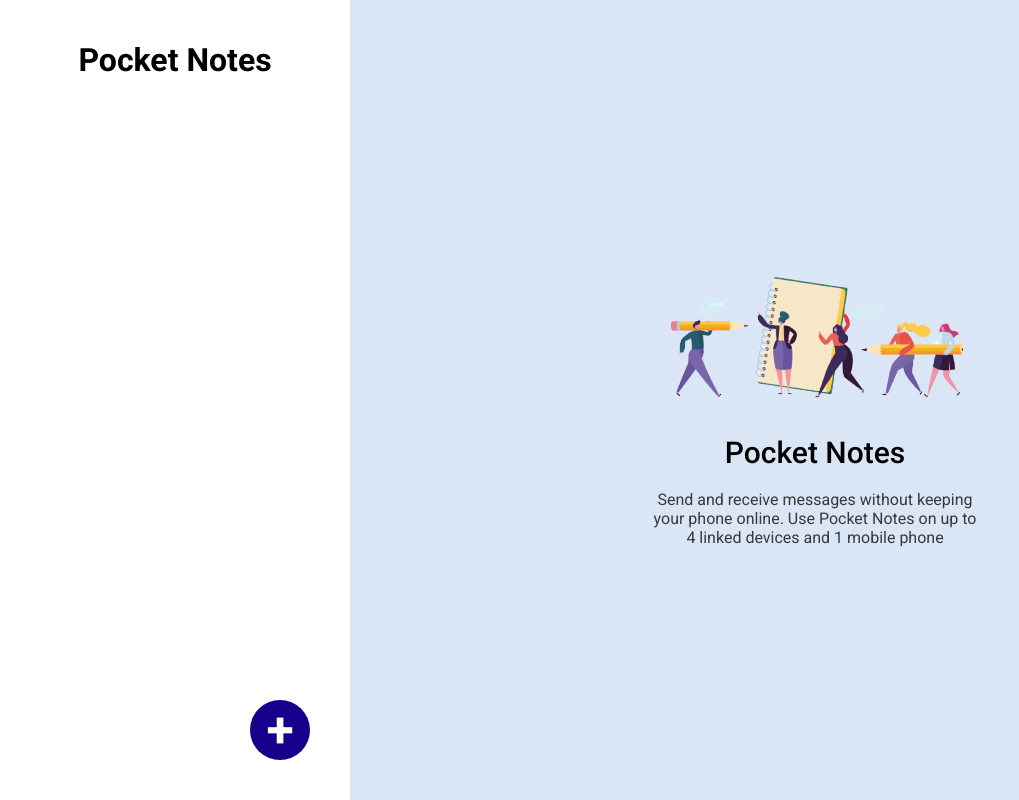
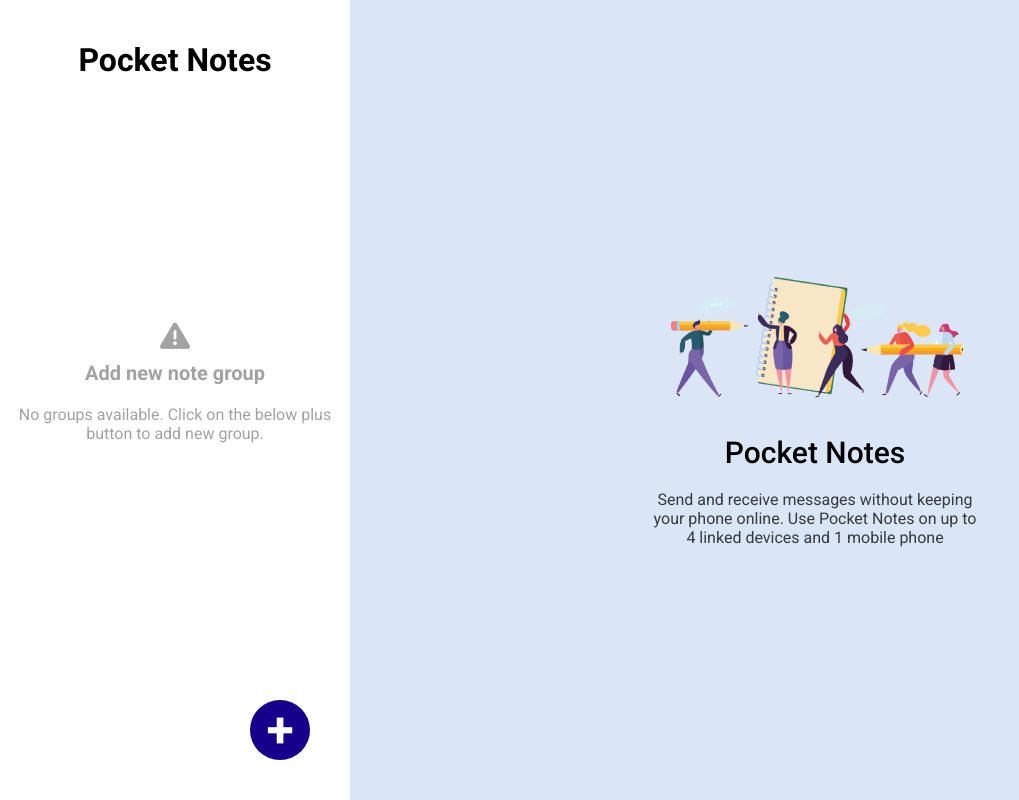
Before and after one commit to chaitanyashimpi/pocket-notes, a React (Create React App) app: page / in a window 1280 px wide. Shown: the whole page, without its empty margins (0-1019 px from the left). Built offline with nearby package versions, Linux system fonts and the light colour scheme.

Commit message:
Add the alert of no group found

```diff
--- a/src/components/NewNoteGroup/NewGroup.jsx
+++ b/src/components/NewNoteGroup/NewGroup.jsx
@@ -143,8 +143,7 @@ const NewGroup = (props) => {
 								className={styles.closeButton}
 								onClick={() => setGroup(false)}
 							>
-								{" "}
-								x
+								<i className="fas fa-times"></i>
 							</div>
 						</form>
 					</div>
--- a/src/components/NewNoteGroup/newgourp.module.css
+++ b/src/components/NewNoteGroup/newgourp.module.css
@@ -104,8 +104,8 @@
     position: absolute;
     top: 10px;
     right: 30px;
-    color: black;
-    font-size: 40px;
+    color: rgba(0, 0, 0, 0.685);
+    font-size: 30px;
     font-weight: 300;
     cursor: pointer;
 }
--- a/src/components/Pocket/Pocket.jsx
+++ b/src/components/Pocket/Pocket.jsx
@@ -20,6 +20,18 @@ const Pocket = (props) => {
 		<div className={styles.pocket}>
 			<h1>Pocket Notes</h1>
 			<div className={styles.notes}>
+				{noteGroups.length !== 0 ? (
+					""
+				) : (
+					<div className={styles.notGroup}>
+						<i className="fas fa-exclamation-triangle"></i>
+						<h2>Add new note group</h2>
+						<p>
+							No groups available. Click on the below plus button to add new
+							group.
+						</p>
+					</div>
+				)}
 				{noteGroups.map((group, index) => (
 					<div
 						className={styles.note}
@@ -39,7 +51,7 @@ const Pocket = (props) => {
 						<div className={styles.noteName}>{group[1]}</div>
 					</div>
 				))}
-				<NewGroup newGroup={setNoteGroups}/>
+				<NewGroup newGroup={setNoteGroups} />
 			</div>
 		</div>
 	);
--- a/src/components/Pocket/pocket.module.css
+++ b/src/components/Pocket/pocket.module.css
@@ -22,6 +22,27 @@
 	overflow-y: auto;
 	display: flex;
 	flex-direction: column;
+}
+.notGroup{
+	display: flex;
+	align-items: center;
+	justify-content: center;
+	/* background-color: yellow; */
+	height: 80%;
+	color: rgba(0, 0, 0, 0.363);
+	flex-direction: column;
+}
+.notGroup i{
+	font-size: 30px;
+	margin-bottom: 10px;
+}
+.notGroup h2{
+	font-size: 20px;
+	font-weight: bold;
+}
+.notGroup p{
+	text-align: center;
+	margin: 20px 0;
 }
 .note {
 	display: flex;
--- a/src/index.css
+++ b/src/index.css
@@ -3,6 +3,7 @@
   padding: 0;
   box-sizing: border-box;
   font-family: 'Roboto', sans-serif;
+  transition: .2s ease-in-out;
 }
 
 code {
```
